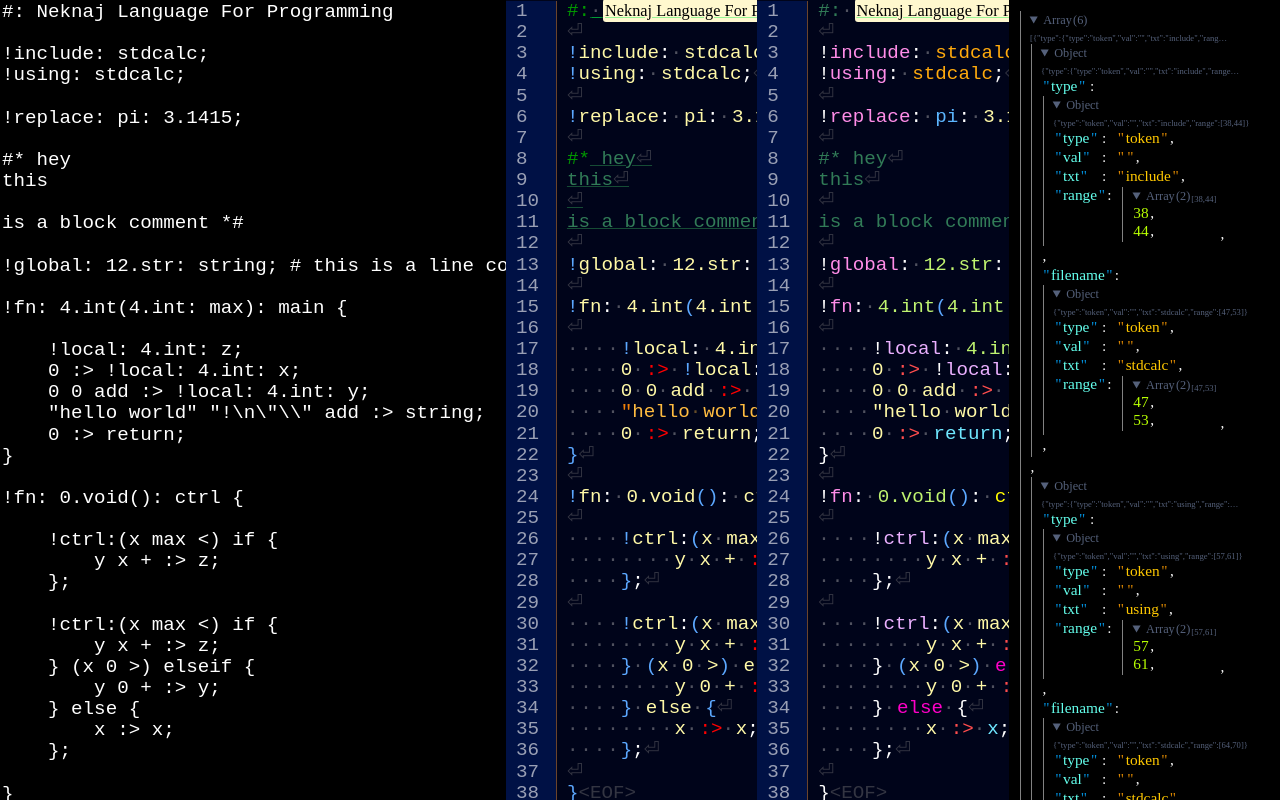
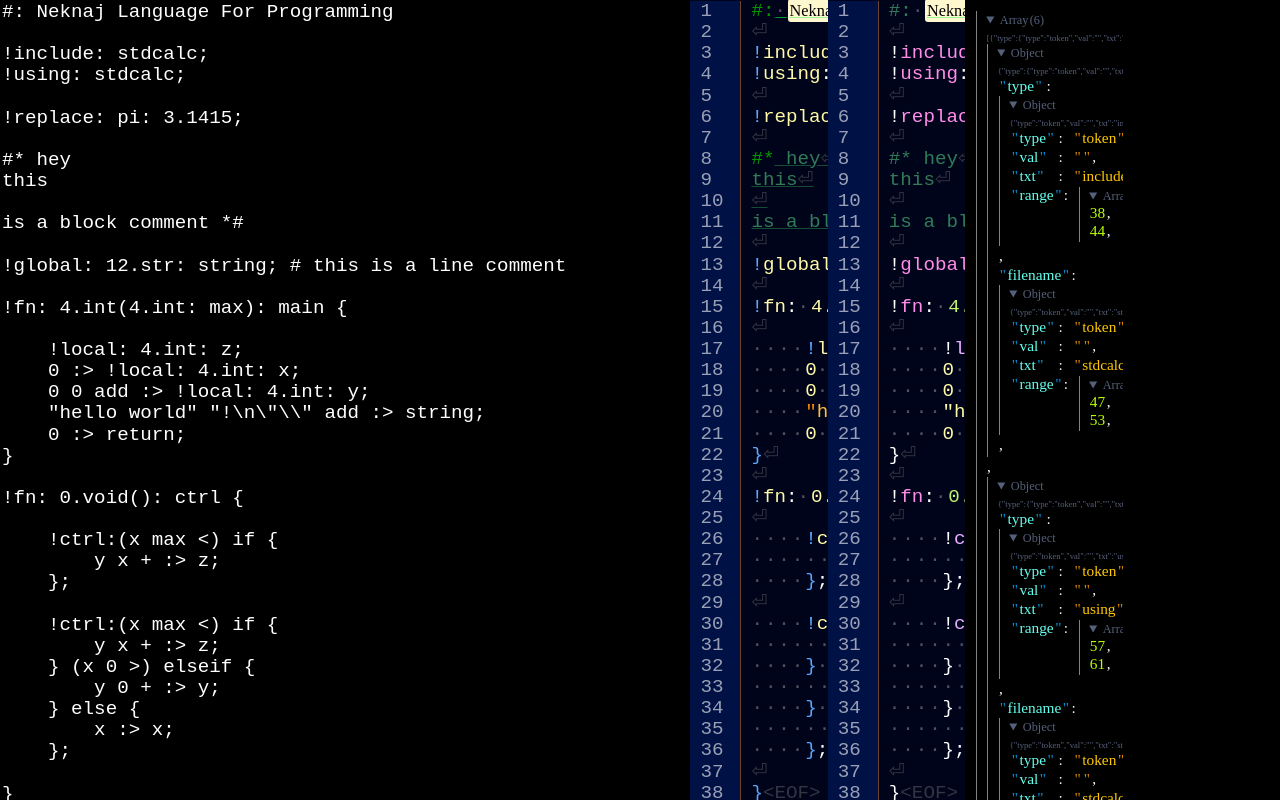
Before and after one commit to neknaj/nlps, a website with bundled scripts: page debugger.html in a window 1280 px wide. Built offline with nearby package versions, Linux system fonts and the light colour scheme.

Commit message:
change a little

```diff
--- a/debugger.html
+++ b/debugger.html
@@ -51,8 +51,8 @@ is a block comment *#
 }</textarea>
             <div id="highlight_tokenizer" class="spread highlight"><pre></pre></div>
             <div id="highlight_parser" class="spread highlight"><pre></pre></div>
-            <div id="AST1" class="spread jsonviewer">
-            </div>
+            <div id="AST1" class="spread jsonviewer"></div>
+            <div id="AST2" class="spread jsonviewer"></div>
         </main>
     </body>
 </html>
@@ -166,6 +166,7 @@ function update() {
 </script>
 <style>
     body {
+        color-scheme: dark;
         background-color: black;
         color: white;
         height: 100dvh;
@@ -214,7 +215,7 @@ function update() {
         width: 100%;
     }
     .spread:hover {
-        width: 200%;
+        width: 500%;
     }
 </style>
 <style id="highlight_style">
```
